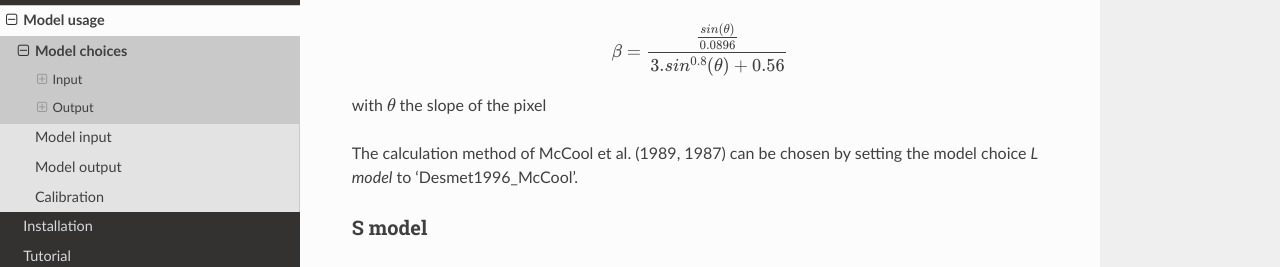
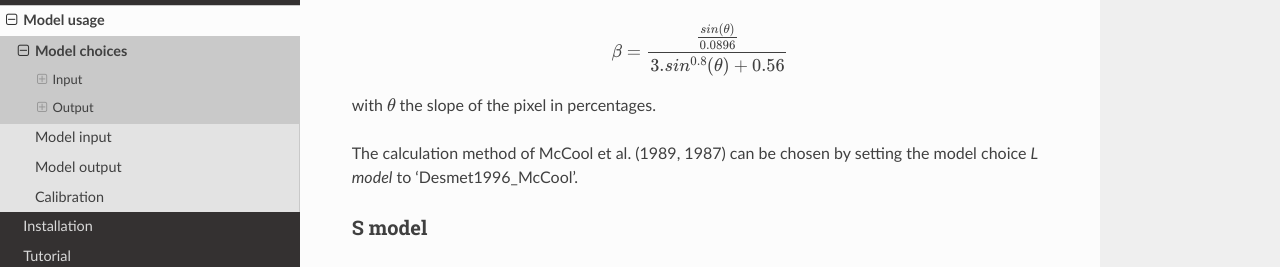
Before and after one commit to watem-sedem/watem-sedem, a Sphinx documentation site: the page built from docs/choices.rst, in a window 1280 px wide and 900 px high, scrolled down 1245 px. Shown: the part 162-429 px from the top of the window. Built offline with Sphinx 7.4.7 and the Read the Docs theme 2.0.0, drawn with Linux system fonts in a browser that asks for light colours.

Commit message:
add units of theta

```diff
--- a/docs/choices.rst
+++ b/docs/choices.rst
@@ -69,7 +69,7 @@ with :math:`\beta` calculated as
 .. math::
     \beta = \frac{\frac{sin(\theta)}{0.0896}}{3.sin^{0.8}(\theta) + 0.56}
 
-with :math:`\theta` the slope of the pixel
+with :math:`\theta` the slope of the pixel in percentages.
 
 The calculation method of McCool et al. (1989, 1987) can be chosen by setting
 the model choice *L model* to 'Desmet1996_McCool'.
```
